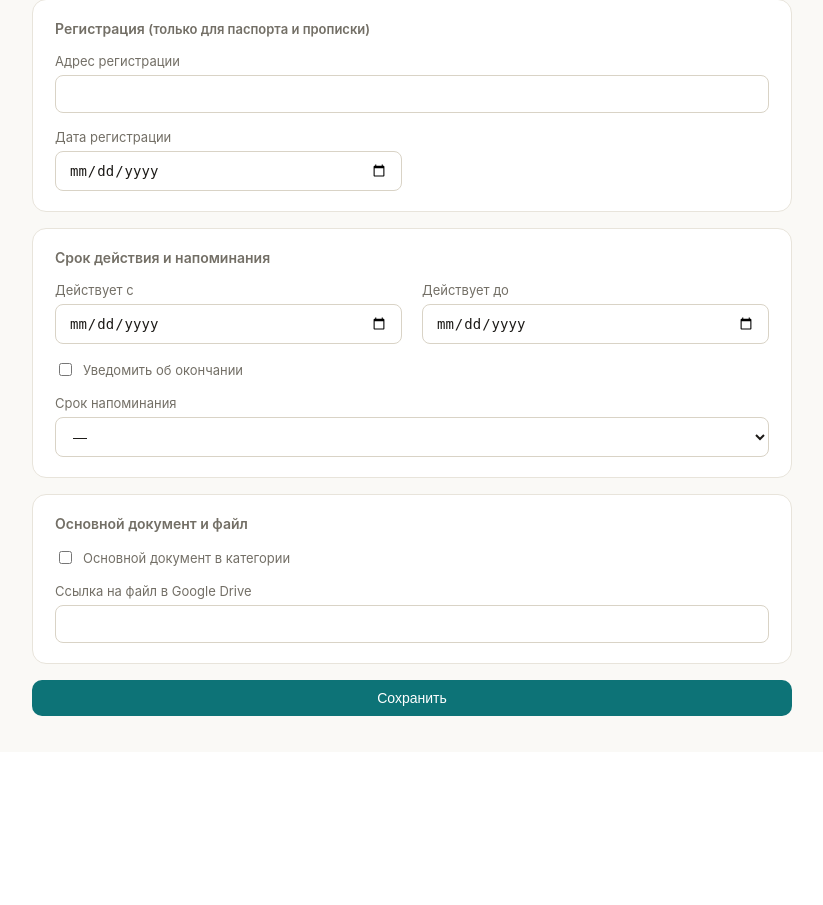
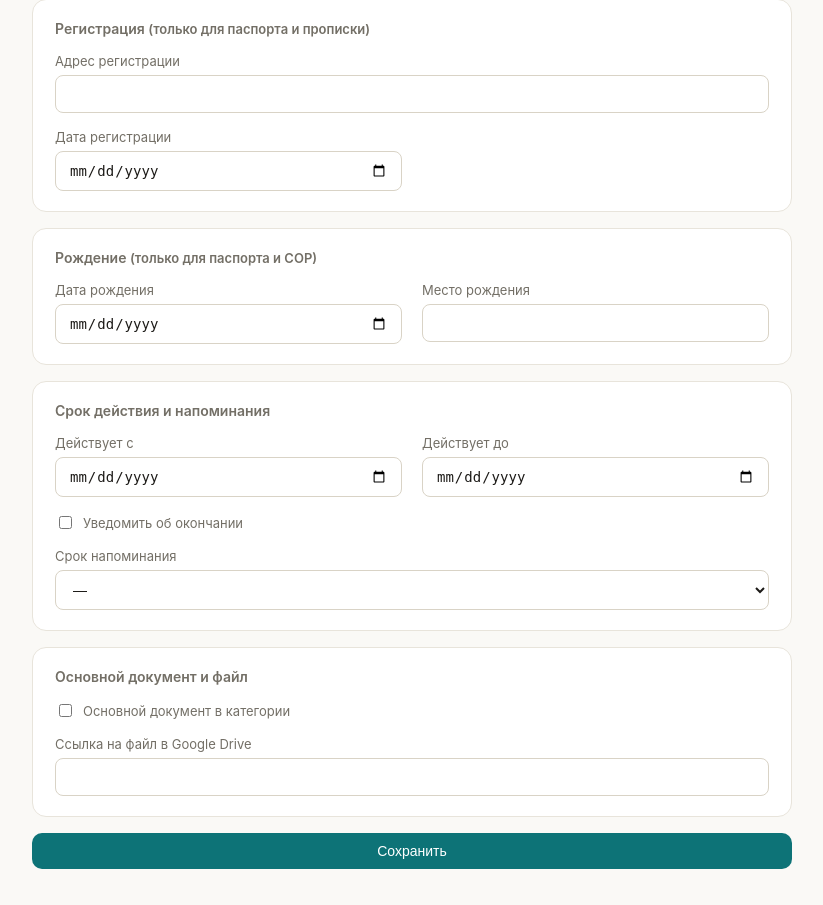
Before and after one commit to AleksandrSrk/DoxBoxTlg, a FastAPI app: page /admin/documents/new in a window 1280 px wide. Shown: the part 802-1707 px from the top of the page, without its empty margins (0-823 px from the left). Before the commit the page ends 1518 px from the top, so only its background shows below. Run offline with FastAPI, Linux system fonts and the light colour scheme; some libraries are stand-ins or nearby versions.

Commit message:
Add birth_date/birth_place fields, shown only for Pasport and SOR categories

```diff
--- a/api.py
+++ b/api.py
@@ -35,6 +35,8 @@ def doc_to_dict(d: Document) -> dict:
         "extra_number": d.extra_number,
         "registration_address": d.registration_address,
         "registration_date": d.registration_date.isoformat() if d.registration_date else None,
+        "birth_date": d.birth_date.isoformat() if d.birth_date else None,
+        "birth_place": d.birth_place,
         "issue_date": d.issue_date.isoformat() if d.issue_date else None,
         "valid_from": d.valid_from.isoformat() if d.valid_from else None,
         "valid_until": d.valid_until.isoformat() if d.valid_until else None,
--- a/database.py
+++ b/database.py
@@ -37,6 +37,10 @@ def init_db():
             conn.exec_driver_sql("ALTER TABLE documents ADD COLUMN registration_address VARCHAR(500)")
         if "registration_date" not in doc_cols:
             conn.exec_driver_sql("ALTER TABLE documents ADD COLUMN registration_date DATE")
+        if "birth_date" not in doc_cols:
+            conn.exec_driver_sql("ALTER TABLE documents ADD COLUMN birth_date DATE")
+        if "birth_place" not in doc_cols:
+            conn.exec_driver_sql("ALTER TABLE documents ADD COLUMN birth_place VARCHAR(500)")
         conn.commit()
 
         conn.exec_driver_sql("""
--- a/main.py
+++ b/main.py
@@ -324,6 +324,7 @@ def _parsed_fields(
     subject_id, category_id, folder_id, title, series, number, issued_by, extra_number,
     issue_date, valid_from, valid_until, notify_before_expiry, notify_period,
     is_primary, drive_link, registration_address, registration_date,
+    birth_date, birth_place,
 ):
     """Общий разбор полей формы для создания и правки документа."""
     return dict(
@@ -337,6 +338,8 @@ def _parsed_fields(
         extra_number=extra_number.strip() or None,
         registration_address=registration_address.strip() or None,
         registration_date=date.fromisoformat(registration_date) if registration_date else None,
+        birth_date=date.fromisoformat(birth_date) if birth_date else None,
+        birth_place=birth_place.strip() or None,
         issue_date=date.fromisoformat(issue_date) if issue_date else None,
         valid_from=date.fromisoformat(valid_from) if valid_from else None,
         valid_until=date.fromisoformat(valid_until) if valid_until else None,
@@ -360,6 +363,8 @@ def create_document(
     extra_number: str = Form(""),
     registration_address: str = Form(""),
     registration_date: str = Form(""),
+    birth_date: str = Form(""),
+    birth_place: str = Form(""),
     issue_date: str = Form(""),
     valid_from: str = Form(""),
     valid_until: str = Form(""),
@@ -373,6 +378,7 @@ def create_document(
         subject_id, category_id, folder_id, title, series, number, issued_by, extra_number,
         issue_date, valid_from, valid_until, notify_before_expiry, notify_period,
         is_primary, drive_link, registration_address, registration_date,
+        birth_date, birth_place,
     )
     db.add(Document(**fields))
     db.commit()
@@ -392,6 +398,8 @@ def update_document(
     extra_number: str = Form(""),
     registration_address: str = Form(""),
     registration_date: str = Form(""),
+    birth_date: str = Form(""),
+    birth_place: str = Form(""),
     issue_date: str = Form(""),
     valid_from: str = Form(""),
     valid_until: str = Form(""),
@@ -408,6 +416,7 @@ def update_document(
         subject_id, category_id, folder_id, title, series, number, issued_by, extra_number,
         issue_date, valid_from, valid_until, notify_before_expiry, notify_period,
         is_primary, drive_link, registration_address, registration_date,
+        birth_date, birth_place,
     )
     for key, value in fields.items():
         setattr(doc, key, value)
@@ -463,8 +472,9 @@ EDITABLE_DOC_FIELDS = {
     "series", "number", "issued_by", "extra_number",
     "issue_date", "valid_from", "valid_until",
     "registration_address", "registration_date",
+    "birth_date", "birth_place",
 }
-_DATE_FIELDS = {"issue_date", "valid_from", "valid_until", "registration_date"}
+_DATE_FIELDS = {"issue_date", "valid_from", "valid_until", "registration_date", "birth_date"}
 
 
 @app.get("/admin/documents/{doc_id}")
--- a/models.py
+++ b/models.py
@@ -62,6 +62,9 @@ class Document(Base):
     # только для категорий "Паспорт" и "ПРОПИСКА" — адрес и дата регистрации
     registration_address: Mapped[str | None] = mapped_column(String(500), nullable=True)
     registration_date: Mapped[date | None] = mapped_column(Date, nullable=True)
+    # только для категорий "Паспорт" и "СОР" — дата и место рождения
+    birth_date: Mapped[date | None] = mapped_column(Date, nullable=True)
+    birth_place: Mapped[str | None] = mapped_column(String(500), nullable=True)
 
     # дата самого документа — по ней сортировка "самый свежий"
     issue_date: Mapped[date | None] = mapped_column(Date, nullable=True)
--- a/static/miniapp/app.js
+++ b/static/miniapp/app.js
@@ -104,6 +104,8 @@ function renderDocCard(d) {
       ${d.extra_number ? `<div class="doc-detail-row"><span>Доп. номер</span><span class="copyable">${escapeHtml(d.extra_number)}</span></div>` : ""}
       ${d.registration_address ? `<div class="doc-detail-row"><span>Адрес рег.</span><span class="copyable">${escapeHtml(d.registration_address)}</span></div>` : ""}
       ${d.registration_date ? `<div class="doc-detail-row"><span>Дата рег.</span><span class="copyable">${formatDate(d.registration_date)}</span></div>` : ""}
+      ${d.birth_date ? `<div class="doc-detail-row"><span>Дата рождения</span><span class="copyable">${formatDate(d.birth_date)}</span></div>` : ""}
+      ${d.birth_place ? `<div class="doc-detail-row"><span>Место рождения</span><span class="copyable">${escapeHtml(d.birth_place)}</span></div>` : ""}
       <div class="doc-detail-row"><span>Действует</span><span class="copyable">${validityText(d)}</span></div>
       <div class="doc-detail-row"><span>Субъект</span><span class="copyable">${escapeHtml(d.subject_name)}</span></div>
     </div>
--- a/templates/document_detail.html
+++ b/templates/document_detail.html
@@ -43,6 +43,11 @@
   {{ row("Дата регистрации", "registration_date", doc.registration_date, is_date=True) }}
   {% endif %}
 
+  {% if doc.category.name in ["Паспорт", "СОР"] %}
+  {{ row("Дата рождения", "birth_date", doc.birth_date, is_date=True) }}
+  {{ row("Место рождения", "birth_place", doc.birth_place) }}
+  {% endif %}
+
   {% if doc.notify_before_expiry %}
   <div class="detail-row">
     <span class="detail-label">Напоминание</span>
--- a/templates/document_form.html
+++ b/templates/document_form.html
@@ -22,7 +22,7 @@
     </label>
 
     <label>Категория
-      <select name="category_id" id="category-select" onchange="updateRegVisibility()" required>
+      <select name="category_id" id="category-select" onchange="updateCategoryVisibility()" required>
         {% for c in categories %}
         <option value="{{ c.id }}" {% if doc and doc.category_id==c.id %}selected{% endif %}>{{ c.name }}</option>
         {% endfor %}
@@ -72,6 +72,18 @@
   </div>
 </div>
 
+<div class="form-section" id="birth-section">
+  <h3>Рождение <span class="muted">(только для паспорта и СОР)</span></h3>
+  <div class="form-grid">
+    <label>Дата рождения
+      <input type="date" name="birth_date" value="{{ doc.birth_date if doc else '' }}">
+    </label>
+    <label>Место рождения
+      <input type="text" name="birth_place" value="{{ doc.birth_place if doc else '' }}">
+    </label>
+  </div>
+</div>
+
 <div class="form-section">
   <h3>Срок действия и напоминания</h3>
   <div class="form-grid">
@@ -112,13 +124,15 @@
 </form>
 
 <script>
-function updateRegVisibility() {
+const REG_CATEGORIES = ['Паспорт', 'ПРОПИСКА'];
+const BIRTH_CATEGORIES = ['Паспорт', 'СОР'];
+function updateCategoryVisibility() {
   const sel = document.getElementById('category-select');
   const name = sel.options[sel.selectedIndex].text.trim();
-  const show = (name === 'Паспорт' || name === 'ПРОПИСКА');
-  document.getElementById('registration-section').style.display = show ? '' : 'none';
+  document.getElementById('registration-section').style.display = REG_CATEGORIES.includes(name) ? '' : 'none';
+  document.getElementById('birth-section').style.display = BIRTH_CATEGORIES.includes(name) ? '' : 'none';
 }
-updateRegVisibility();
+updateCategoryVisibility();
 </script>
 
 {% endblock %}
```
